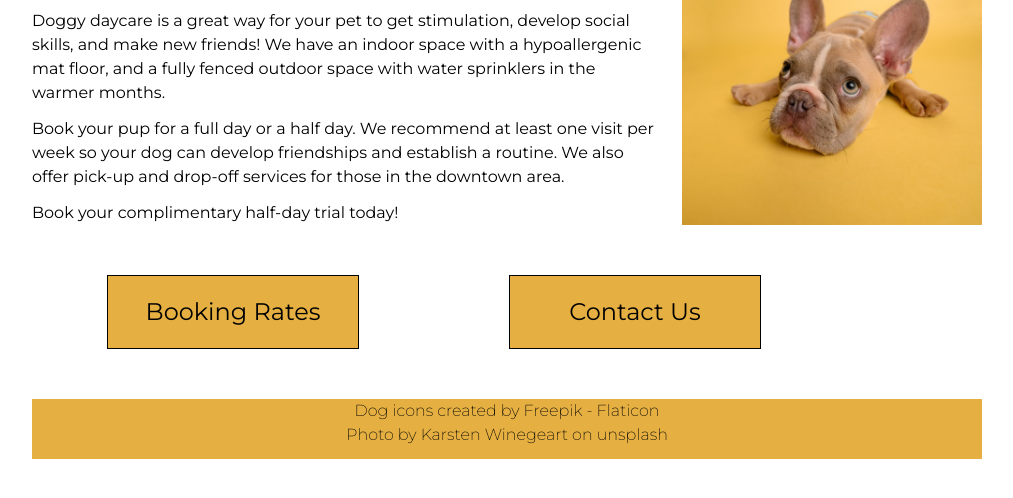
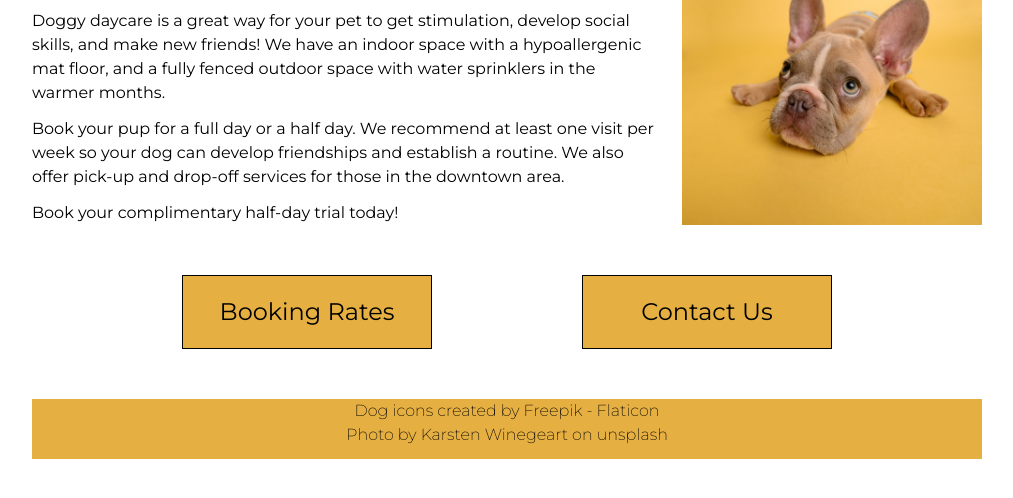
Before and after one commit to meadow-A/Doggy_daycare, a plain HTML site: page index.html in a window 1280 px wide. Shown: the part 250-748 px from the top of the page, without its empty margins (133-1146 px from the left). Drawn offline with Linux system fonts and the light colour scheme.

Commit message:
Centered buttons on the index page using flexbox

```diff
--- a/index.html
+++ b/index.html
@@ -37,7 +37,7 @@
             </section>
             <img src="images/dog-yellow-background.jpg" alt="french bulldog puppy with large ears looking sad on mustard yellow background">
         </div>
-        <div class="flex">
+        <div class="flex button-container">
             <a class="fake-button large-text" href="pages/booking.html">Booking Rates</a>
             <a class="fake-button large-text" href="pages/contact.html">Contact Us</a>
         </div>
--- a/styles/styles.css
+++ b/styles/styles.css
@@ -150,11 +150,16 @@ main {
     margin-bottom: 12px;
 }
 
+.index .button-container {
+    display: flex;
+    justify-content: center;
+    gap: 150px;
+}
+
 .index .fake-button {
-    width: 250px;
-    display: inline-block;
-    margin: 0 75px;
+    width: 248px;
     text-align: center;
+    line-height: 3;
 }
 
 /************* bookings page *************/
```
